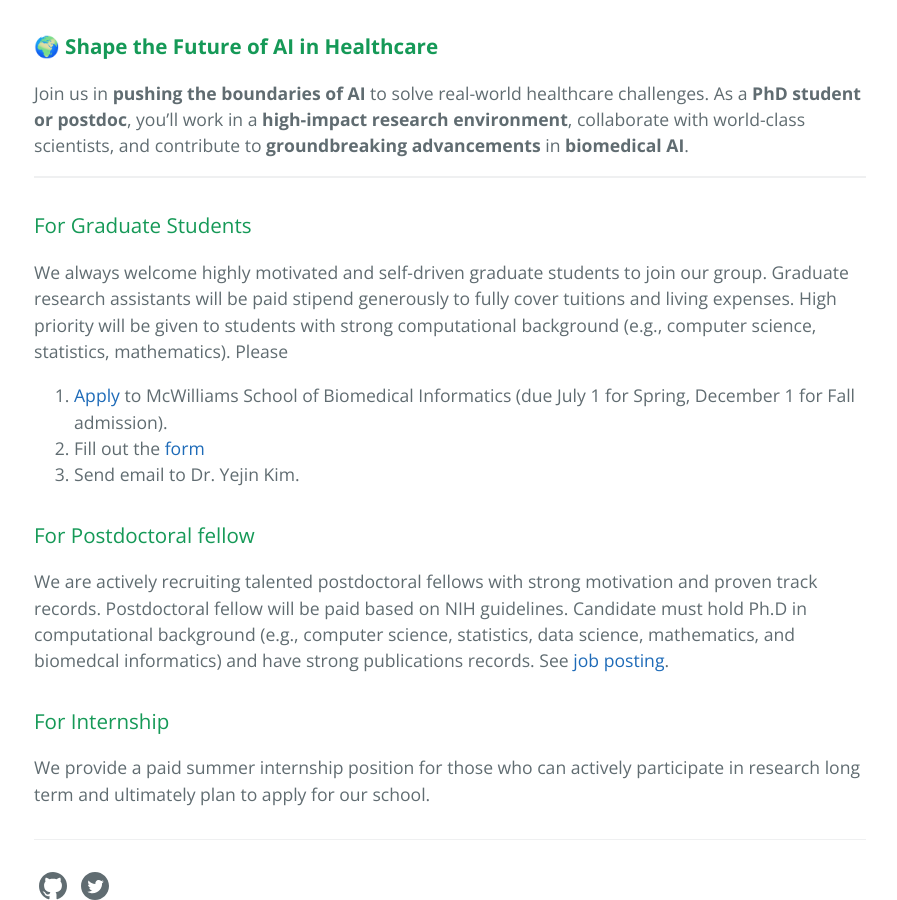
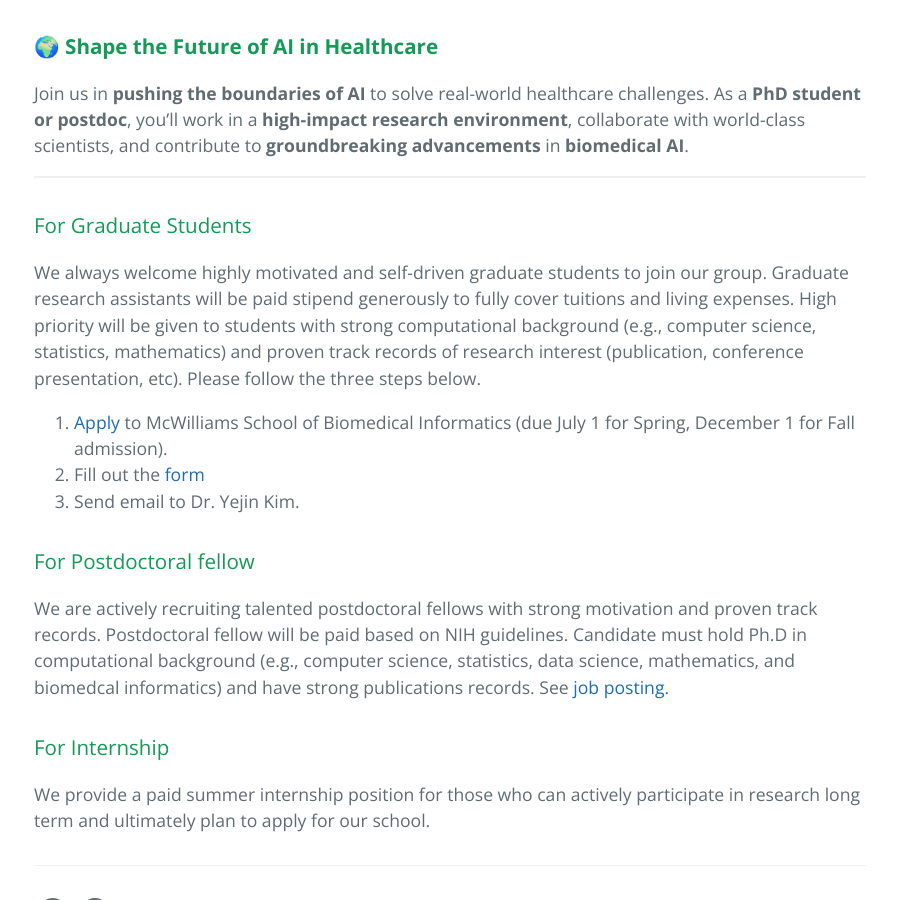
Before and after one commit to yejinjkim/yejinjkim.github.io, a Jekyll site: the page built from pages/opportunities.md, in a window 1280 px wide and 900 px high, scrolled down 995 px. Shown: the whole window, without its empty margins (190-1087 px from the left). Built offline with Jekyll 4.4.1, drawn with Linux system fonts in a browser that asks for light colours.

Commit message:
Update opportunities.md

```diff
--- a/pages/opportunities.md
+++ b/pages/opportunities.md
@@ -29,7 +29,7 @@
 ---
 
 ### For Graduate Students
-We always welcome highly motivated and self-driven graduate students to join our group. Graduate research assistants will be paid stipend generously to fully cover tuitions and living expenses. High priority will be given to students with strong computational background (e.g., computer science, statistics, mathematics). Please
+We always welcome highly motivated and self-driven graduate students to join our group. Graduate research assistants will be paid stipend generously to fully cover tuitions and living expenses. High priority will be given to students with strong computational background (e.g., computer science, statistics, mathematics) and proven track records of research interest (publication, conference presentation, etc). Please follow the three steps below.
 1. [Apply](https://sbmi.uth.edu/applysbmi/) to McWilliams School of Biomedical Informatics (due July 1 for Spring, December 1 for Fall admission).
 2. Fill out the [form](https://forms.gle/Affb1USehKBp8TGp7)
 3. Send email to Dr. Yejin Kim.
```
